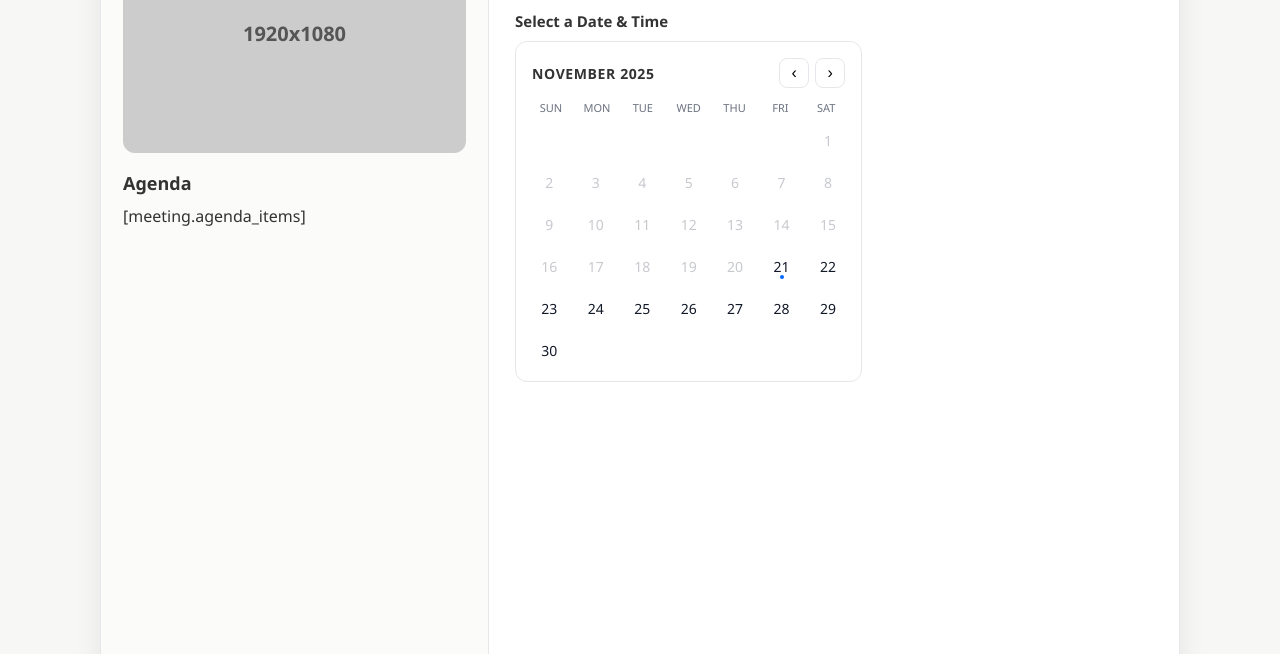
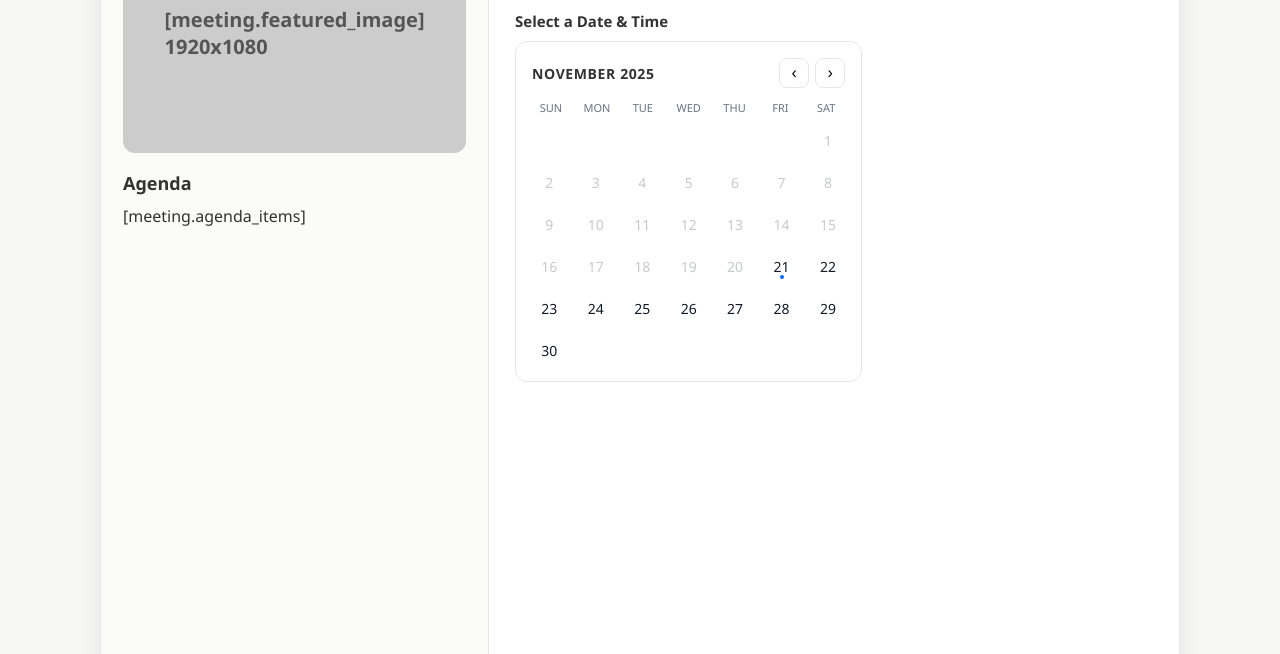
Before and after one commit to kakatbarilea-prog/segwik-meeting-booker, a plain HTML site: page index.html in a window 1280 px wide. Shown: the part 146-800 px from the top of the page. Drawn offline with Linux system fonts and the light colour scheme.

Commit message:
Update index.html

```diff
--- a/index.html
+++ b/index.html
@@ -378,7 +378,8 @@
 
     <!-- LEFT PANEL -->
     <aside class="left">
-      <div class="placeholder-img">1920x1080</div>
+      <div class="placeholder-img">[meeting.featured_image]<br>1920x1080</div>
+
 
       <section class="agenda">
         <h3>Agenda</h3>
```
